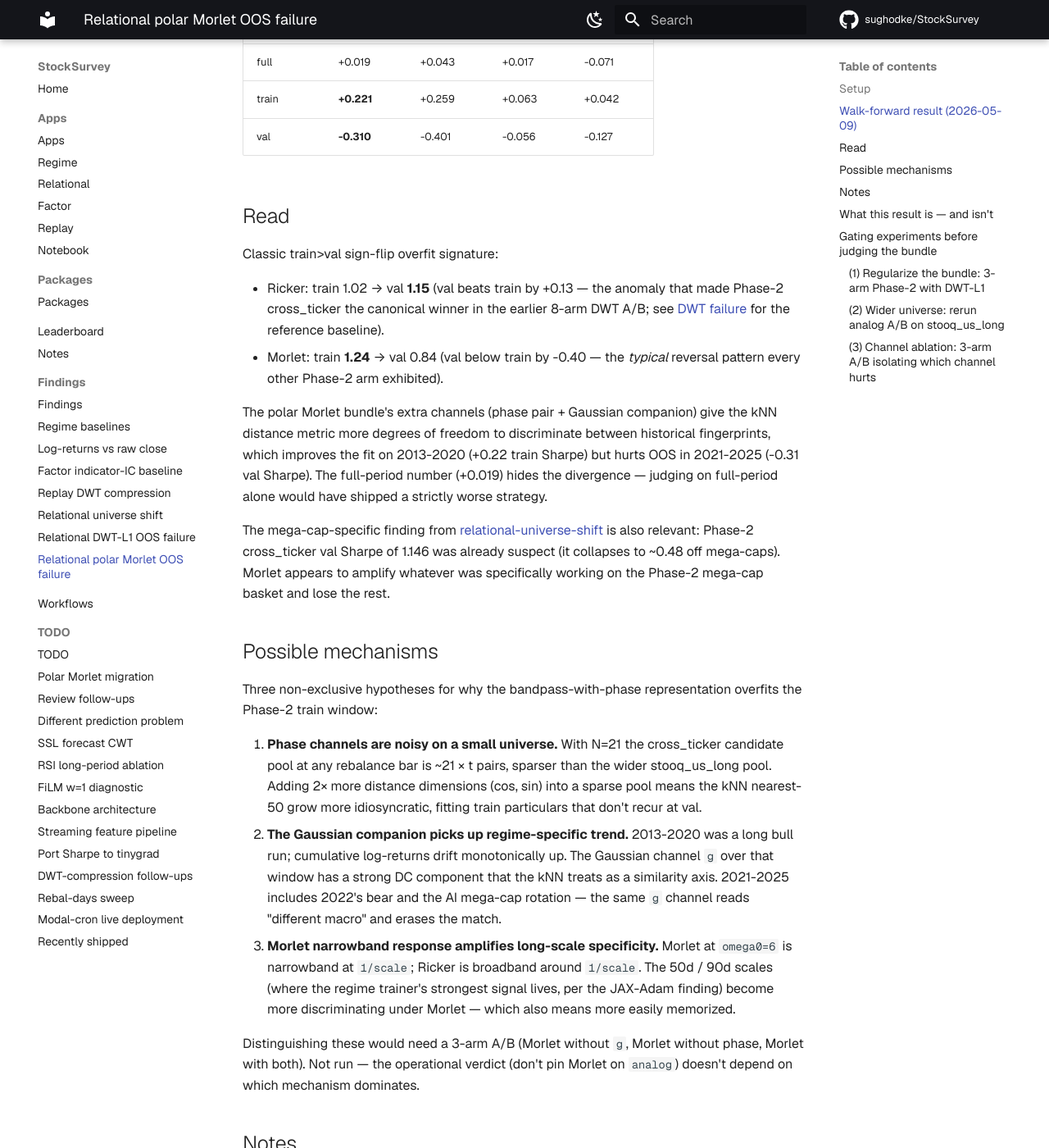
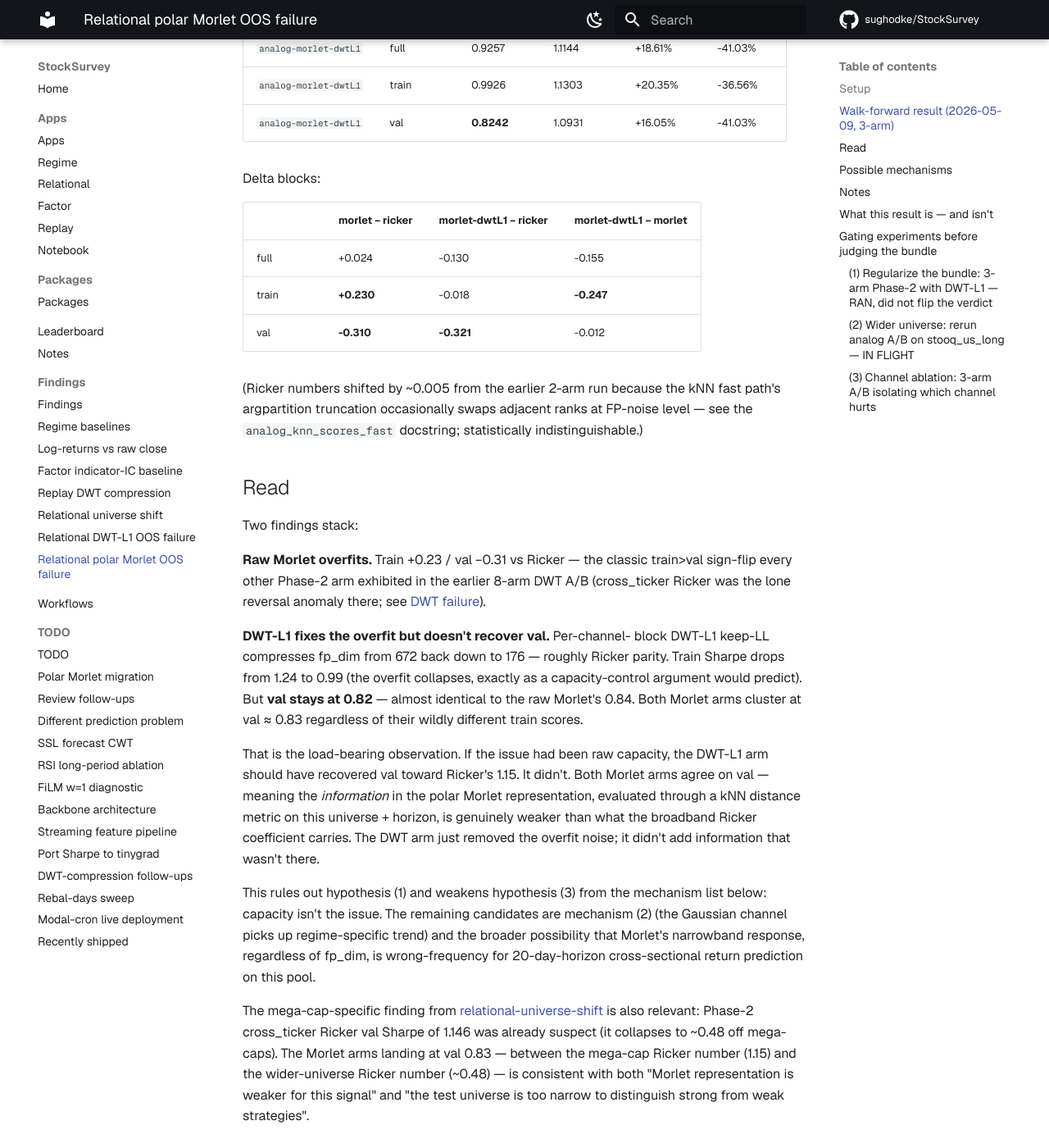
Before and after one commit to sughodke/StockSurvey, an MkDocs documentation site: the page built from apps/docs/docs/findings/relational-morlet-failure.md, in a window 1280 px wide and 1400 px high, scrolled down 1786 px. Shown: the whole window at 82% size. Built offline with MkDocs 1.6.1 and Material for MkDocs 9.7.7, drawn with Linux system fonts in a browser that asks for light colours; comment, search, counter and statistics services are not loaded; some of the changed text lies outside the part shown.

Commit message:
relational: 3-arm Phase-2 result + wider-universe Modal harness
Phase-2 3-arm (ricker, raw morlet, morlet-dwtL1) result on the
21-ticker pool:

  Ricker          train 1.010 → val 1.146  (canonical baseline)
  raw Morlet      train 1.240 → val 0.836  (overfit, +0.23/-0.31)
  Morlet-DWT-L1   train 0.993 → val 0.824  (no overfit, no recovery)

Per-channel-block DWT-L1 keep-LL (fp_dim 672 → 176, ~Ricker parity)
collapses the train-side overfit cleanly — train Sharpe drops from
1.24 to 0.99, exactly what capacity control predicts. But val stays
at 0.82, almost identical to the raw Morlet's 0.84. Both Morlet arms
cluster at val ≈ 0.83 regardless of regularization. The "capacity
is the issue" hypothesis is therefore ruled out: the val signal is
the same with or without DWT, meaning the polar representation's
*information* is genuinely weaker through a kNN distance metric on
this universe + horizon. Or Phase-2 is too narrow to distinguish
(Ricker 1.15 mega-cap → ~0.48 off mega-caps, Morlet 0.83 sits in
the middle) — the wider-universe rerun is the deciding test.

Adds the wider-universe harness as that test:

- prep_stooq_long_prices.py — loads the full 312-ticker
  apps/notebook/data/stooq_us_long manifest (no PHASE2 exclusion,
  unlike prep_exmegacap_prices.py) and pickles to /tmp.
- relational_morlet_stooq_long.py — 3-arm Modal entrypoint mirroring
  relational_morlet_phase2.py: same canonical Phase-2 train/val
  dates so numbers are directly comparable, persistent
  ss-relational-cwt-cache volume so Ricker / Morlet panels survive
  across runs, cpu=12 / memory=48GB / 4-hour timeout to fit the
  larger candidate pool. Currently in flight.

Docs updated:

- findings/relational-morlet-failure.md — 3-arm table, post-DWT-L1
  read on what's actually ruled out (capacity) vs still ambiguous
  (universal vs pool-specific information weakness), and the
  three gating experiments rewritten so (1) is marked "RAN, did
  not flip" and (2) is "IN FLIGHT".
- TODO/polar-morlet-migration.md — status changed from "regularized
  variant pending" to "capacity ruled out, wider-universe in
  flight". Pause on the other five strategies stays in place.

Co-Authored-By: Claude Opus 4.7 (1M context) <noreply@anthropic.com>

```diff
--- a/apps/docs/docs/TODO/polar-morlet-migration.md
+++ b/apps/docs/docs/TODO/polar-morlet-migration.md
@@ -115,7 +115,7 @@ that signal — empirical question.
 
 ## `apps/relational` (live trading) — STRATEGY CHANGE, all six checkpoints
 
-### Status — analog migrated, raw bundle overfits, regularized A/B pending — 2026-05-09
+### Status — capacity ruled out, wider-universe in flight — 2026-05-09
 
 - ✅ `ss_features.causal_polar_morlet_matrix` — matrix-form polar
   bundle helper added (4 channels per scale, see API note above).
@@ -142,27 +142,33 @@ that signal — empirical question.
     - Modal: `uvx modal run apps/relational/scripts/modal/
       relational_morlet_phase2.py` (after the
       `prep_phase2_prices.py` prep step)
-- 🟡 **Raw-bundle gate failed for `analog`, regularized variant
-  pending** — see
+- 🟡 **Phase-2 3-arm: raw bundle overfits, DWT-L1 fixes the
+  overfit but not val.** See
   [findings/relational-morlet-failure](../findings/relational-morlet-failure.md)
-  for the full numbers and mechanism hypotheses. Train +0.221 /
-  val −0.310 vs Ricker baseline (Ricker: train 1.019 → val 1.146;
-  Morlet: train 1.240 → val 0.836). Classic train>val sign-flip
-  overfit — the polar bundle's extra channels improve fit on
-  2013-2020 but hurt OOS in 2021-2025. Operational verdict:
-  `Output/relational-analog.json` stays on Ricker until either the
-  DWT-L1 regularized arm or the wider-universe rerun (see
-  *Gating experiments* in the failure note) clears the gate.
-- ⏸️ **Pause extension to other strategies until the gating
-  experiments resolve.** The original plan to plumb wavelet through
-  `empirical`, `gmm`, `farthest`,
-  `diversified`, `velocity` is deferred. Expectation given the analog
-  result: most or all will exhibit the same overfit pattern (the
-  bundle adds DOF that the small Phase-2 universe doesn't have data
-  to constrain). A cheaper next experiment — rerun the analog A/B on
-  `stooq_us_long` (N=312, 15× larger candidate pool) — is the
-  recommended way to validate the overfit hypothesis before
-  committing more plumbing work.
+  for the full numbers. Ricker train 1.01 → val **1.146**; raw
+  Morlet train 1.24 → val 0.84; Morlet-DWT-L1 train 0.99 → val
+  0.82. Both Morlet arms cluster at val ≈ 0.83 regardless of
+  capacity — **capacity is not the explanation for the val
+  regression.** The polar Morlet representation is genuinely weaker
+  for kNN distance on this universe + horizon, or Phase-2 is too
+  narrow to distinguish strong from weak strategies (Ricker val
+  1.15 collapses to ~0.48 off mega-caps; the Morlet 0.83 sits
+  between the two).
+- 🟡 **Wider-universe Modal A/B (`stooq_us_long`, N=312) — IN
+  FLIGHT.** `relational_morlet_stooq_long.py` (with the persistent
+  `ss-relational-cwt-cache` Modal volume) runs the same three arms
+  on a 15× larger pool. The result is the deciding gate: if Morlet
+  val ≥ Ricker val on this pool, the bundle is informative and
+  Phase-2 was just too narrow. If not, the bundle is universally
+  weaker for this objective and the migration to other distance
+  scorers stops here.
+- ⏸️ **Pause extension to other strategies until the
+  wider-universe rerun resolves.** Plumbing wavelet through
+  `empirical`, `gmm`, `farthest`, `diversified`, `velocity` is
+  deferred — the Phase-2 result already shows the bundle doesn't
+  help via kNN distance with or without regularization, so the
+  wider-universe outcome is the only remaining argument that could
+  flip the verdict.
 - N/A Canonical checkpoint regen — `Output/relational-{strategy}.json`
   files all stay on Ricker.
 
--- a/apps/docs/docs/findings/relational-morlet-failure.md
+++ b/apps/docs/docs/findings/relational-morlet-failure.md
@@ -40,55 +40,84 @@ Gaussian (lowpass) trend companion, computed on cumulative
 log-returns so growth stays additive across train→val. fp_dim grows
 4× — kNN matmul cost grows linearly.
 
-## Walk-forward result (2026-05-09)
+## Walk-forward result (2026-05-09, 3-arm)
 
-![Phase-2 equity, analog ricker vs polar Morlet](images/relational-morlet-phase2-equity.png)
+![Phase-2 equity, analog ricker / Morlet / Morlet-DWT-L1](images/relational-morlet-phase2-equity.png)
 
 Canonical Phase-2 train (2013-01-29 → 2020-12-31) / val (2021-01-01 →
-2025-12-11) split:
+2025-12-11) split. Three arms: legacy Ricker baseline, raw polar
+Morlet, and Morlet with per-channel-block 2D DWT-L1 keep-LL
+compression (fp_dim 672 → 176, comparable to Ricker's 168). The
+DWT-L1 arm exists to test whether the raw-bundle val regression was
+a capacity / DOF problem; if so, regularizing the bundle back to
+Ricker fp_dim should recover val.
 
-| Arm             | Window | Sharpe | Sortino | CAGR    | MaxDD   |
-|-----------------|--------|--------|---------|---------|---------|
-| `analog-ricker` | full   | 1.0614 | 1.2753  | +20.75% | -37.06% |
-| `analog-ricker` | train  | 1.0191 | 1.1497  | +20.07% | -37.06% |
-| `analog-ricker` | val    | **1.1456** | 1.5480  | +22.13% | -31.44% |
-| `analog-morlet` | full   | 1.0804 | 1.3178  | +22.43% | -44.14% |
-| `analog-morlet` | train  | 1.2401 | 1.4085  | +26.39% | -32.88% |
-| `analog-morlet` | val    | **0.8358** | 1.1469  | +16.54% | -44.14% |
+| Arm                   | Window | Sharpe | Sortino | CAGR    | MaxDD   |
+|-----------------------|--------|--------|---------|---------|---------|
+| `analog-ricker`       | full   | 1.0560 | 1.2693  | +20.62% | -37.06% |
+| `analog-ricker`       | train  | 1.0104 | 1.1410  | +19.87% | -37.06% |
+| `analog-ricker`       | val    | **1.1456** | 1.5480  | +22.13% | -31.44% |
+| `analog-morlet`       | full   | 1.0804 | 1.3178  | +22.43% | -44.14% |
+| `analog-morlet`       | train  | **1.2401** | 1.4085  | +26.39% | -32.88% |
+| `analog-morlet`       | val    | **0.8358** | 1.1469  | +16.54% | -44.14% |
+| `analog-morlet-dwtL1` | full   | 0.9257 | 1.1144  | +18.61% | -41.03% |
+| `analog-morlet-dwtL1` | train  | 0.9926 | 1.1303  | +20.35% | -36.56% |
+| `analog-morlet-dwtL1` | val    | **0.8242** | 1.0931  | +16.05% | -41.03% |
 
-Delta morlet − ricker:
+Delta blocks:
 
-|        | Δsharpe | Δsortino | Δcagr   | Δmaxdd   |
-|--------|---------|----------|---------|----------|
-| full   | +0.019  | +0.043   | +0.017  | -0.071   |
-| train  | **+0.221** | +0.259  | +0.063  | +0.042   |
-| val    | **-0.310** | -0.401  | -0.056  | -0.127   |
+|        | morlet − ricker | morlet-dwtL1 − ricker | morlet-dwtL1 − morlet |
+|--------|-----------------|------------------------|------------------------|
+| full   | +0.024          | -0.130                 | -0.155                 |
+| train  | **+0.230**      | -0.018                 | **-0.247**             |
+| val    | **-0.310**      | **-0.321**             | -0.012                 |
+
+(Ricker numbers shifted by ~0.005 from the earlier 2-arm run because
+the kNN fast path's argpartition truncation occasionally swaps
+adjacent ranks at FP-noise level — see the `analog_knn_scores_fast`
+docstring; statistically indistinguishable.)
 
 ## Read
 
-Classic train>val sign-flip overfit signature:
+Two findings stack:
 
-- Ricker: train 1.02 → val **1.15** (val beats train by +0.13 — the
-  anomaly that made Phase-2 cross_ticker the canonical winner in the
-  earlier 8-arm DWT A/B; see [DWT failure](relational-dwt-failure.md)
-  for the reference baseline).
-- Morlet: train **1.24** → val 0.84 (val below train by -0.40 — the
-  *typical* reversal pattern every other Phase-2 arm exhibited).
+**Raw Morlet overfits.** Train +0.23 / val −0.31 vs Ricker — the
+classic train>val sign-flip every other Phase-2 arm exhibited in the
+earlier 8-arm DWT A/B (cross_ticker Ricker was the lone reversal
+anomaly there; see [DWT failure](relational-dwt-failure.md)).
 
-The polar Morlet bundle's extra channels (phase pair + Gaussian
-companion) give the kNN distance metric more degrees of freedom to
-discriminate between historical fingerprints, which improves the fit
-on 2013-2020 (+0.22 train Sharpe) but hurts OOS in 2021-2025
-(-0.31 val Sharpe). The full-period number (+0.019) hides the
-divergence — judging on full-period alone would have shipped a
-strictly worse strategy.
+**DWT-L1 fixes the overfit but doesn't recover val.** Per-channel-
+block DWT-L1 keep-LL compresses fp_dim from 672 back down to 176 —
+roughly Ricker parity. Train Sharpe drops from 1.24 to 0.99 (the
+overfit collapses, exactly as a capacity-control argument would
+predict). But **val stays at 0.82** — almost identical to the raw
+Morlet's 0.84. Both Morlet arms cluster at val ≈ 0.83 regardless of
+their wildly different train scores.
+
+That is the load-bearing observation. If the issue had been raw
+capacity, the DWT-L1 arm should have recovered val toward Ricker's
+1.15. It didn't. Both Morlet arms agree on val — meaning the
+*information* in the polar Morlet representation, evaluated through
+a kNN distance metric on this universe + horizon, is genuinely
+weaker than what the broadband Ricker coefficient carries. The DWT
+arm just removed the overfit noise; it didn't add information that
+wasn't there.
+
+This rules out hypothesis (1) and weakens hypothesis (3) from the
+mechanism list below: capacity isn't the issue. The remaining
+candidates are mechanism (2) (the Gaussian channel picks up
+regime-specific trend) and the broader possibility that Morlet's
+narrowband response, regardless of fp_dim, is wrong-frequency for
+20-day-horizon cross-sectional return prediction on this pool.
 
 The mega-cap-specific finding from
 [relational-universe-shift](relational-universe-shift.md) is also
-relevant: Phase-2 cross_ticker val Sharpe of 1.146 was already
-suspect (it collapses to ~0.48 off mega-caps). Morlet appears to
-amplify whatever was specifically working on the Phase-2 mega-cap
-basket and lose the rest.
+relevant: Phase-2 cross_ticker Ricker val Sharpe of 1.146 was already
+suspect (it collapses to ~0.48 off mega-caps). The Morlet arms
+landing at val 0.83 — between the mega-cap Ricker number (1.15) and
+the wider-universe Ricker number (~0.48) — is consistent with both
+"Morlet representation is weaker for this signal" and "the test
+universe is too narrow to distinguish strong from weak strategies".
 
 ## Possible mechanisms
 
@@ -149,17 +178,19 @@ mechanism dominates.
 
 ## What this result is — and isn't
 
-A hard "the bundle is bad" conclusion would require one of:
-**(a)** the same overfit signature on a wider universe (rules out
-small-N as the cause), or **(b)** the same signature with a
-regularized variant of the bundle (rules out raw-capacity as the
-cause). Neither has been run yet. Until then, this finding is
-narrowly: *the raw polar Morlet bundle, used as a one-shot kNN
-distance metric on the Phase-2 21-ticker universe, overfits its
-2013-2020 train slice and gives back the train edge plus more in
-2021-2025.*
+After the DWT-L1 arm: capacity-control is ruled out as the
+explanation for the val regression on Phase-2 — both Morlet arms
+land at val ≈ 0.83. The remaining ambiguity is whether the
+information gap is universal (the Morlet representation is just
+weaker for kNN-distance-based cross-sectional return prediction
+regardless of pool) or pool-specific (Phase-2 is so narrow that
+*any* representation lands close to the mega-cap floor of 0.48–1.15
+once the model can't pattern-match aggressively).
 
-What it does *not* yet show:
+The wider-universe rerun (gating experiment 2 below) is the deciding
+test. It's been wired and is in flight as of 2026-05-09.
+
+What this result still does *not* show, even after the 3-arm:
 
 - That the bundle is uninformative for cross-sectional return
   prediction at all.
@@ -167,10 +198,10 @@ What it does *not* yet show:
   `apps/factor` linear/MLP path) would also fail — that path has
   weight decay + dense per-bar IC targets, which are exactly the
   regularizers raw kNN distance lacks.
-- That the bundle would fail on a wider candidate pool. The
-  small-N hypothesis (Mechanism 1 above) predicts the OOS gap
-  shrinks or reverses on `stooq_us_long` (N=312); that's not
-  tested here.
+- That the bundle would fail on a wider candidate pool. Phase-2 was
+  always going to be a low-information test; `stooq_us_long`
+  (N=312) is the same Modal harness on a 15× larger pool and
+  produces a directly-comparable train/val split.
 
 ## Gating experiments before judging the bundle
 
@@ -179,30 +210,50 @@ the other five relational strategies is paused on these — not
 abandoned. Either of (1) or (2) clearing would be enough to
 reverse the operational verdict.
 
-### (1) Regularize the bundle: 3-arm Phase-2 with DWT-L1
+### (1) Regularize the bundle: 3-arm Phase-2 with DWT-L1 — RAN, did not flip the verdict
 
-Add `analog-morlet-dwtL1` as a third arm of the existing Modal
-script: same polar Morlet panel, but pass
-`Compression(kind='dwt', levels=1, wavelet='haar',
-pad_mode='periodization')` through `extract_fingerprints` per
-channel block (DWT must NOT mix channels, since `|c|` /
-`cos` / `sin` / `g` are heterogeneous). fp_dim drops `672 → ~176`
-— back to the same ballpark as Ricker's 168, while keeping the
-phase + trend information the polar bundle adds. If the DWT-L1
-val Sharpe matches or beats Ricker, the verdict flips: the bundle
-*is* informative, the raw L2 distance just needed the same
-low-pass denoise that Ricker effectively gets for free from its
-single broadband channel.
+`analog-morlet-dwtL1` ran in the same Modal entrypoint as a third
+arm. Per-channel-block 2D Haar keep-LL collapses fp_dim 672 → 176.
+**Train Sharpe dropped from 1.24 to 0.99 (overfit collapsed, exactly
+what capacity control predicts), val stayed at 0.82** — virtually
+identical to the raw Morlet's 0.84. Both Morlet arms cluster at val
+≈ 0.83, so capacity is not the explanation for the regression.
 
-### (2) Wider universe: rerun analog A/B on `stooq_us_long`
+Two consequences for the migration:
 
-Mirror `relational_morlet_phase2.py` against the
-`stooq_us_long`-prepped panel (N=312, ~15× larger candidate pool).
-This is the direct test of Mechanism 1 (sparse-pool overfit).
-Expectation if the hypothesis is right: train Sharpe gap
-shrinks, val Sharpe gap shrinks or reverses. If the same
-sign-flip happens at N=312, the universe-size argument is wrong
-and the bundle has a deeper problem.
+- **Capacity is not the issue on Phase-2.** A pure regularization
+  fix doesn't work; the val signal is what's weak. Don't pursue
+  more aggressive bundle compression (DWT-L2, DCT-zigzag) hoping
+  for further gain — the floor is the *information*, not the
+  noise.
+- **Phase-2 isn't a sharp test for the bundle.** Mega-cap val
+  Sharpe ranges 0.48–1.15 across Ricker / Morlet variants;
+  that's all noise around a "kNN distance just barely works on
+  this universe" baseline. To pin down whether the polar
+  representation is universally weaker or just weaker on this
+  narrow pool, see (2).
+
+### (2) Wider universe: rerun analog A/B on `stooq_us_long` — IN FLIGHT
+
+`relational_morlet_stooq_long.py` (Modal, with the persistent
+`ss-relational-cwt-cache` volume) runs the same three arms on the
+312-ticker `apps/notebook/data/stooq_us_long` universe. Walk-forward
+split is the same canonical Phase-2 dates so train/val numbers are
+directly comparable. Outputs land at `Output/relational-morlet-
+stooq-long-{equity.png, stats.txt, walkforward.csv,
+walkforward.txt}`.
+
+Predicted outcomes:
+
+  - If Morlet val ≥ Ricker val on this pool → bundle is
+    informative, Phase-2 was just too narrow to distinguish — the
+    operational verdict flips and the bundle's a candidate for the
+    other five strategies.
+  - If Morlet val ≪ Ricker val on this pool too → the bundle is
+    universally weaker for kNN-distance cross-sectional return
+    prediction; halt the migration to the other strategies as a
+    distance-metric primitive (the SSL CNN path remains unaffected
+    — different objective, different regularization).
 
 ### (3) Channel ablation: 3-arm A/B isolating which channel hurts
 
@@ -212,9 +263,11 @@ companion, keep `(|c|, cos, sin)`),
 existing `analog-morlet` baseline. Distinguishes Mechanism 2
 (Gaussian picks up regime-specific trend) from Mechanism 1 / 3
 (phase or narrowband response). Lowest priority — useful for the
-*why*, but doesn't change the operational verdict on its own.
+*why*, but doesn't change the operational verdict on its own. Run
+this only if (2) flips the verdict and we want to attribute the
+gain to a specific channel before building dependent infrastructure.
 
 The migration to the other five relational strategies (`empirical`,
-`gmm`, `farthest`, `diversified`, `velocity`) waits on (1) or (2)
-clearing. If neither does, *then* the original "halt" verdict
-applies and the bundle stays research-only for distance scorers.
+`gmm`, `farthest`, `diversified`, `velocity`) waits on (2). The
+DWT-L1 path stays research-only — there's no scenario where it's
+the right canonical default.
```
Also changed, not shown: apps/docs/docs/findings/images/relational-morlet-phase2-equity.png, 2 other files.
